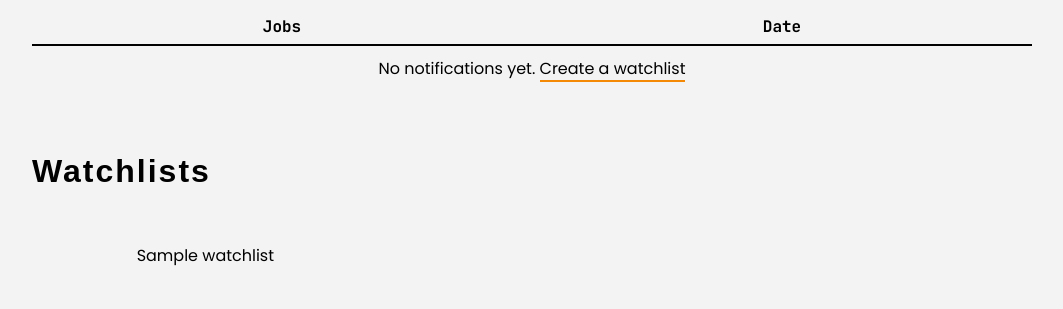
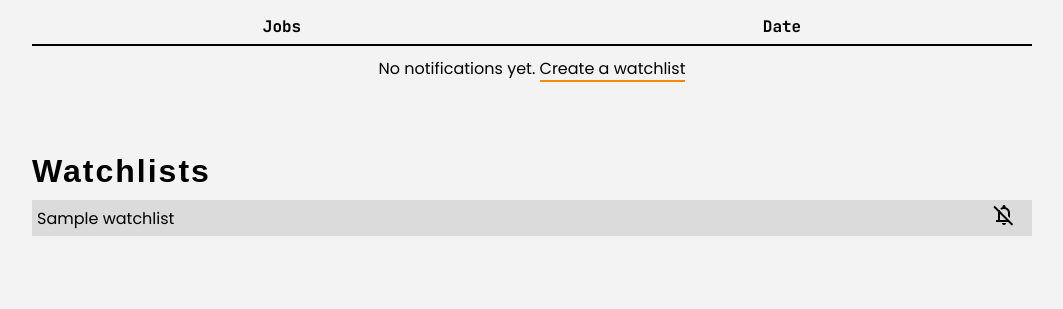
Before and after one commit to hrushikeshrv/hawk-tracker, a Django app: template core/templates/core/dashboard.html in a window 1280 px wide. Shown: the part 162-471 px from the top of the page, without its empty margins (108-1171 px from the left). Run offline with Django 5.2, Linux system fonts and the light colour scheme; the template is opened without the code that fills it: values that come from a table or form of the project are taken from there, others are empty; tables that the repository leaves empty hold one stand-in row (values such as "Sample post"); some web fonts are replaced.

Commit message:
Show watchlists on homepage

```diff
--- a/core/templates/core/dashboard.html
+++ b/core/templates/core/dashboard.html
@@ -17,7 +17,7 @@
                 </tr>
             </thead>
             <tbody id="notification-list">
-                <tr>
+                <tr style="background-color: var(--background-color);">
                     <td colspan="4" style="text-align: center; padding-top: 10px;">No notifications yet. <a href="{% url 'core:watchlist_create' %}" class="a">Create a watchlist</a></td>
                 </tr>
             </tbody>
@@ -27,16 +27,19 @@
     <span class="mbt-20"></span>
 
     <h1 style="margin-bottom: 0;">Watchlists</h1>
-    <div id="watchlist-container" class="flexbox-row pad-10">
-        {% for watchlist in watchlists %}
-            <div class="watchlist-card-container pad-20 flexbox-column ajc column-third">
-                <div class="watchlist-card flexbox-column">
-                    {{ watchlist.name }}
-                </div>
-            </div>
-        {% empty %}
-            <span class="mbt-10">No watchlists yet. <a href="{% url 'core:watchlist_create' %}" class="a">Create a watchlist</a></span>
-        {% endfor %}
+    <div id="watchlist-container" class="table-container">
+        <table>
+            <tbody>
+                {% for watchlist in watchlists %}
+                    <tr>
+                        <td><a href="{% url 'core:watchlist_detail' watchlist.id %}" style="display: block;">{{ watchlist.name }}</a></td>
+                        <td><button class="unfollow-watchlist-button" data-tippy-content="Unfollow watchlist"><span class="material-symbols-outlined">notifications_off</span></button></td>
+                    </tr>
+                {% empty %}
+                    <span class="mbt-10">No watchlists yet. <a href="{% url 'core:watchlist_create' %}" class="a">Create a watchlist</a></span>
+                {% endfor %}
+            </tbody>
+        </table>
     </div>
 {% endblock %}
 
--- a/core/templates/core/watchlist_detail.html
+++ b/core/templates/core/watchlist_detail.html
@@ -24,7 +24,7 @@
                         <td>{{ job.date_added|date:"Y-m-d" }}</td>
                     </tr>
                 {% empty %}
-                    <tr>
+                    <tr style="background-color: var(--background-color);">
                         <td colspan="3" style="text-align: center; padding-top: 10px;">No jobs in this watchlist.</td>
                     </tr>
                 {% endfor %}
--- a/static/css/styles.css
+++ b/static/css/styles.css
@@ -734,6 +734,22 @@ tbody {
     font-size: 1rem;
 }
 
+tbody td {
+    padding: 2px 5px;
+}
+
+tbody tr:nth-child(even) {
+    background-color: var(--background-color);
+}
+
+tbody tr:nth-child(odd) {
+    background-color: var(--background-dark-1);
+}
+
+tbody tr:hover {
+    background-color: var(--background-dark-2);
+}
+
 .hidden {
     display: none;
 }
@@ -837,3 +853,13 @@ footer nav {
 .login-form label {
     margin-top: 20px;
 }
+
+/*
+    dashboard styles
+*/
+
+.unfollow-watchlist-button {
+    background-color: transparent;
+    float: right;
+    cursor: pointer;
+}
```
